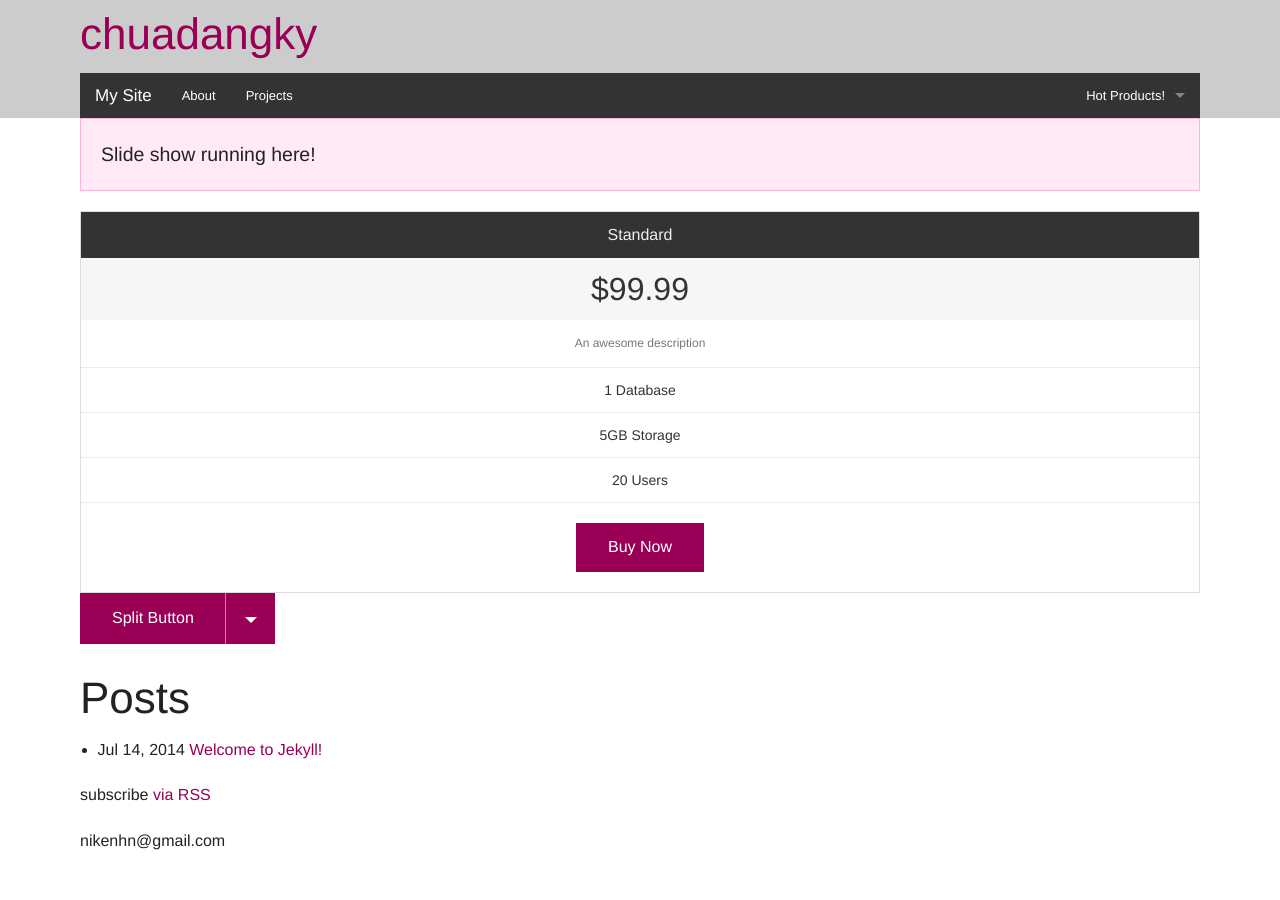
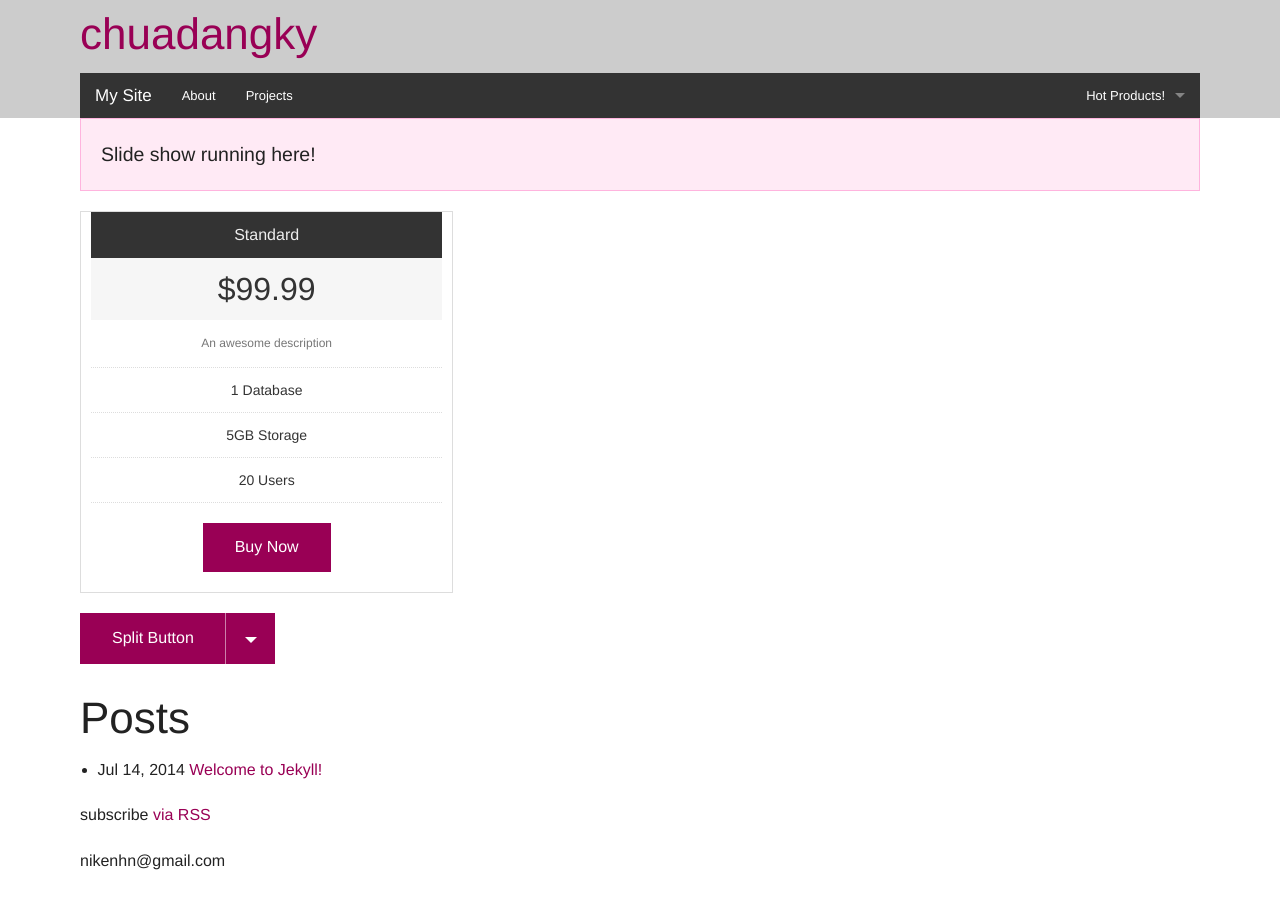
Before and after one commit to novakid/chuadangky, a Jekyll site: the page built from index.html, in a window 1280 px wide. Built offline with Jekyll 4.4.1, drawn with Linux system fonts in a browser that asks for light colours.

Commit message:
Update index.html

```diff
--- a/index.html
+++ b/index.html
@@ -12,7 +12,7 @@ layout: default
 
 
 
-      <ul class="pricing-table medium-4 row collapse">
+      <ul class="pricing-table medium-4 columns">
         <li class="title">Standard</li>
         <li class="price">$99.99</li>
         <li class="description">An awesome description</li>
```
